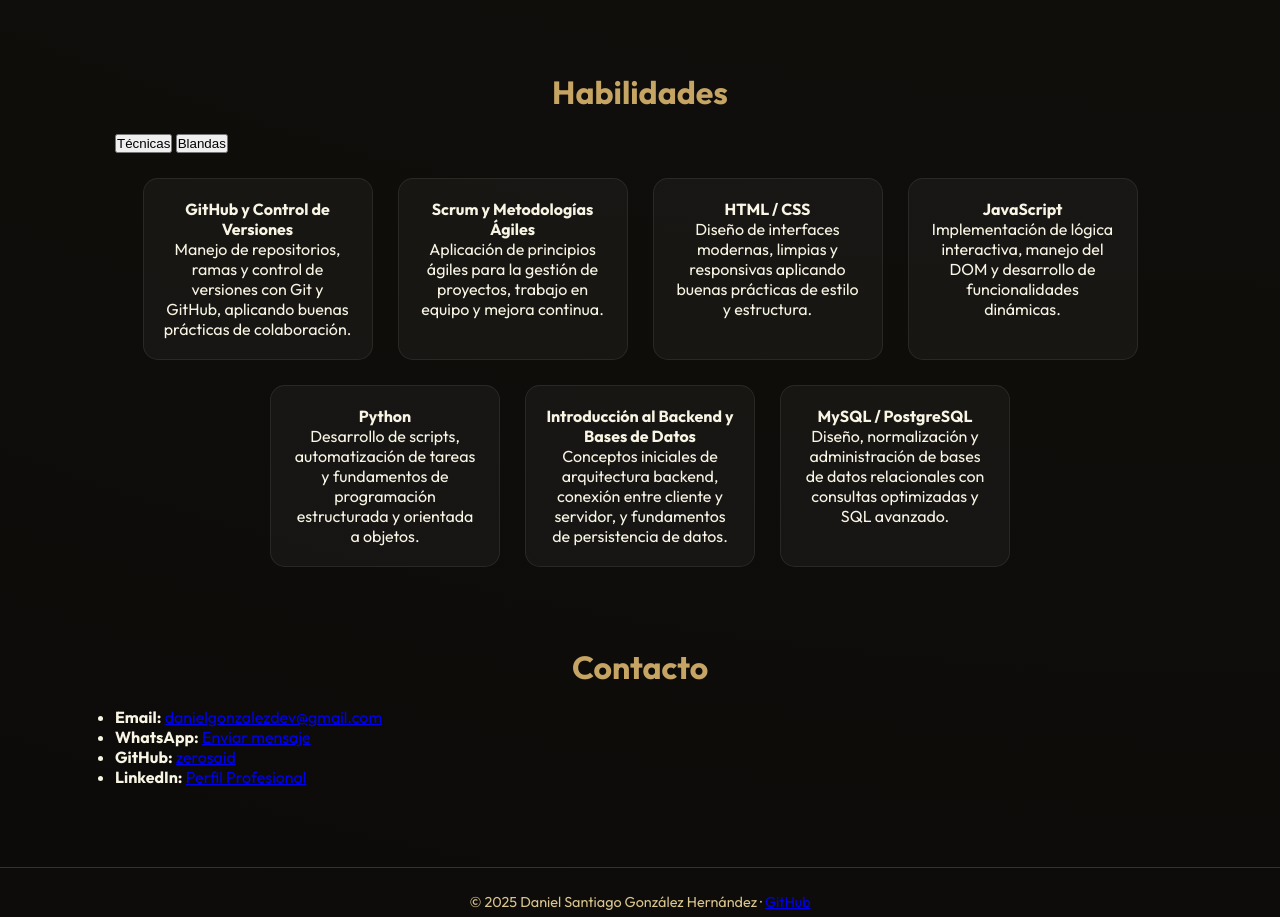
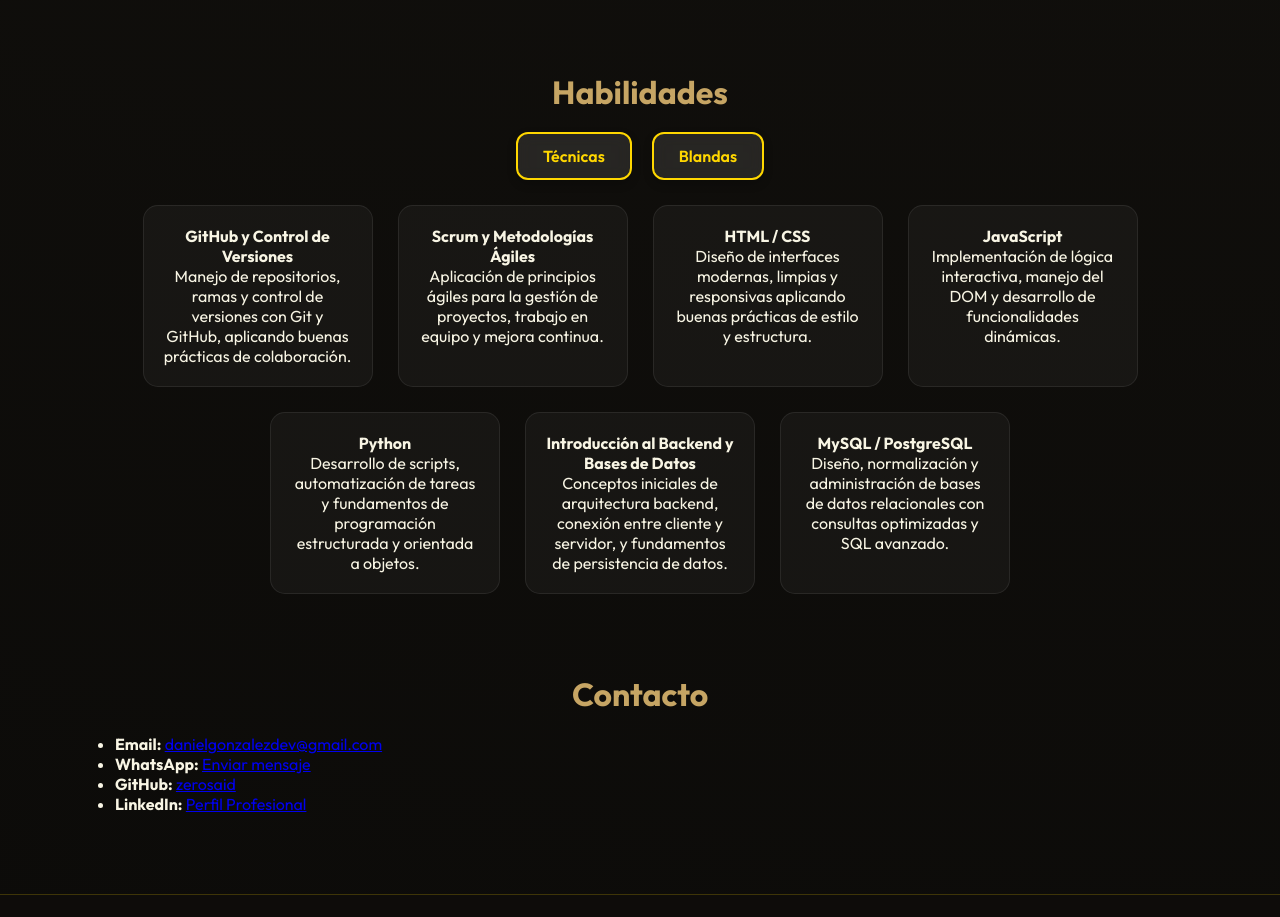
Before and after one commit to zerosaid/Portafolio, a plain HTML site: page index.html in a window 1280 px wide. Shown: the part 3080-3997 px from the top of the page. Drawn offline with Linux system fonts and the light colour scheme.

Commit message:
feat: :sparkles: Agregar estilos y efectos a los botones de habilidades en el portafolio

```diff
--- a/style.css
+++ b/style.css
@@ -25,6 +25,52 @@ body {
     color: var(--color-text);
     scroll-behavior: smooth;
     overflow-x: hidden;
+}
+
+/* Contenedor de los botones */
+.habilidades-botones {
+    display: flex;
+    gap: 20px;
+    /* espacio entre botones */
+    justify-content: center;
+    /* centrar horizontalmente */
+    margin: 20px 0;
+    flex-wrap: wrap;
+    /* que los botones bajen si no caben en pantalla */
+}
+
+/* Estilo general de los botones */
+.habilidades-botones button {
+    background: rgba(255, 255, 255, 0.1);
+    /* efecto glass */
+    color: #FFD700;
+    /* dorado elegante */
+    border: 2px solid #FFD700;
+    /* borde dorado */
+    border-radius: 12px;
+    /* bordes redondeados */
+    padding: 12px 25px;
+    font-family: 'Outfit', sans-serif;
+    font-weight: 600;
+    font-size: 16px;
+    cursor: pointer;
+    transition: all 0.3s ease;
+    backdrop-filter: blur(8px);
+    /* efecto glass */
+    box-shadow: 0 4px 10px rgba(0, 0, 0, 0.2);
+}
+
+/* Efecto hover */
+.habilidades-botones button:hover {
+    background: rgba(255, 255, 255, 0.2);
+    transform: translateY(-3px);
+    box-shadow: 0 6px 15px rgba(0, 0, 0, 0.3);
+}
+
+/* Efecto activo/click */
+.habilidades-botones button:active {
+    transform: translateY(1px);
+    box-shadow: 0 3px 8px rgba(0, 0, 0, 0.2);
 }
 
 /* ===== HEADER ===== */
@@ -90,6 +136,7 @@ header p {
     transform: scale(1.05);
     box-shadow: 0 0 15px var(--color-accent-2);
 }
+
 /* ===== MENÚ SUPERIOR ===== */
 .menu {
     backdrop-filter: blur(10px);
```
